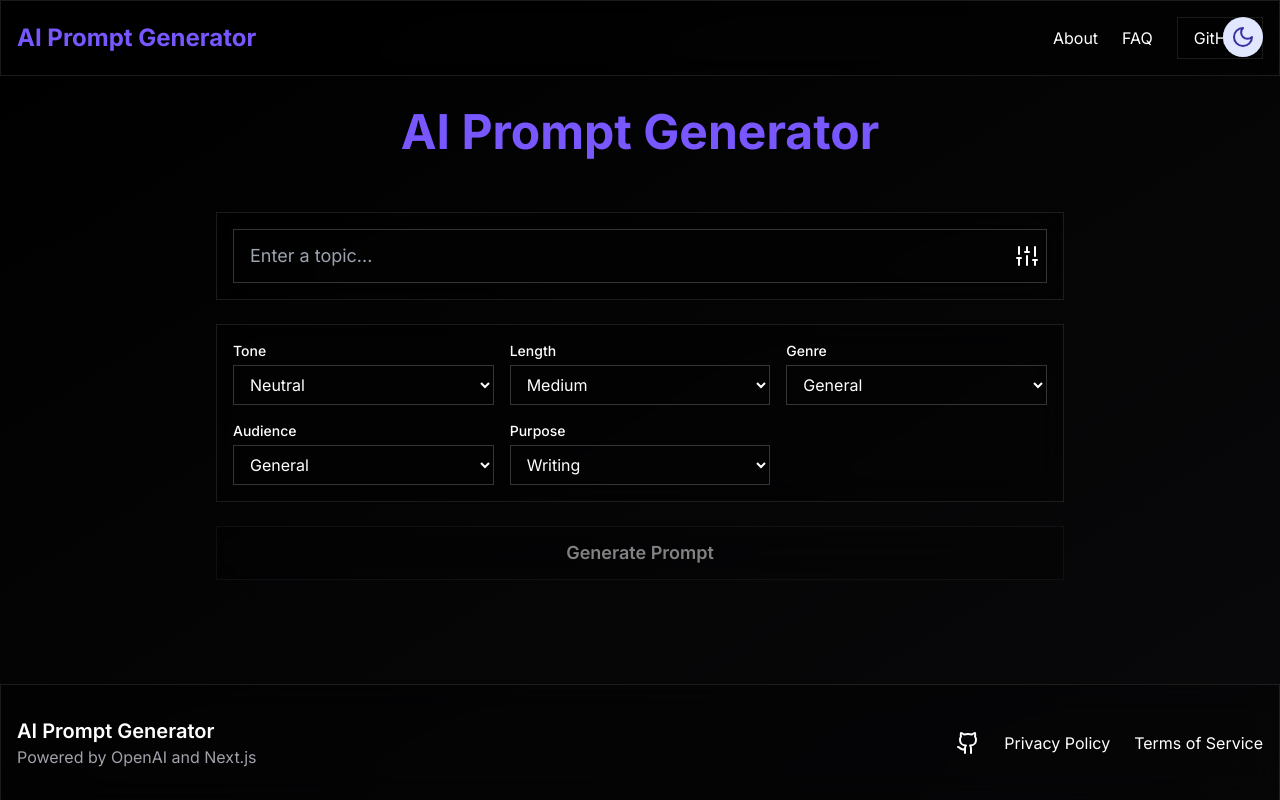
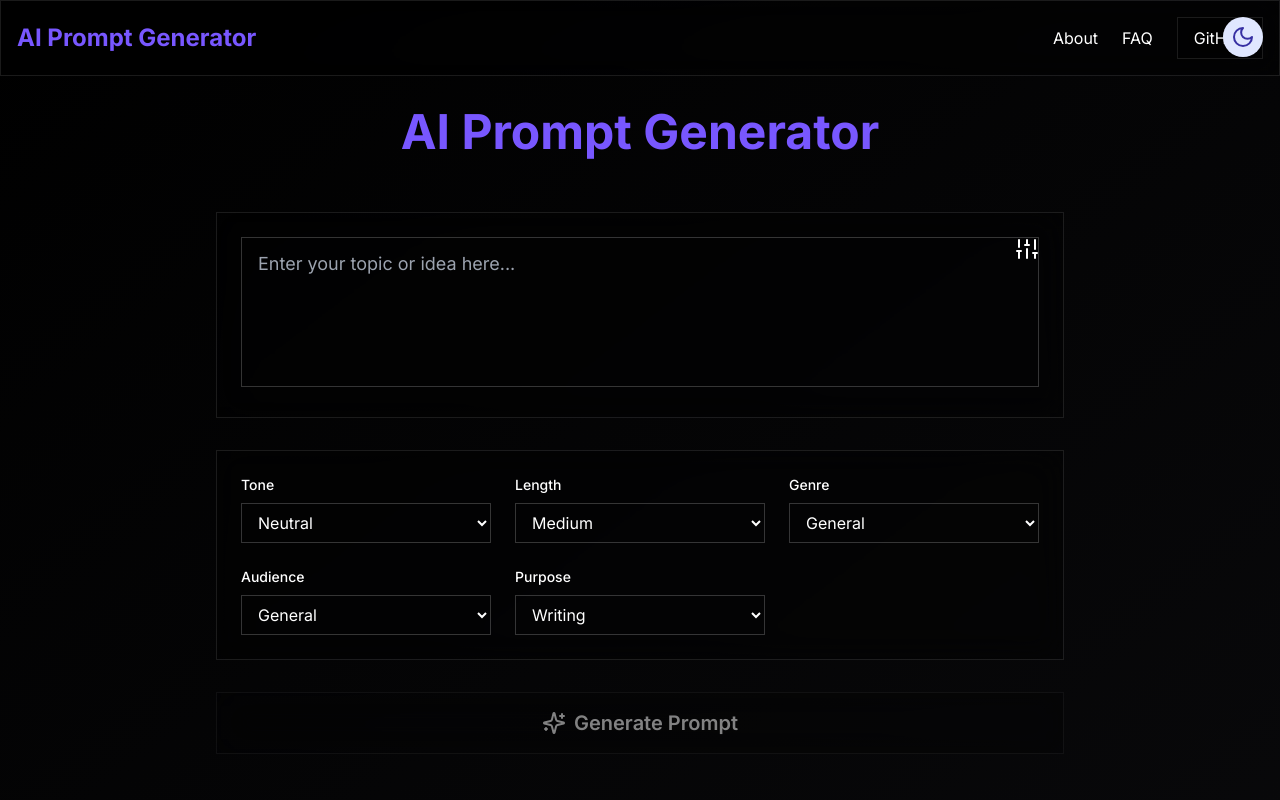
Before and after one commit to saikothasan/nex, a Next.js app: page / in a window 1280 px wide. Both pictures are taken after a click on the button 1027 px from the left and 256 px from the top of the page. Shown: the top 800 px of the page. Built offline with nearby package versions, Linux system fonts and the light colour scheme.

Commit message:
Update PromptGenerator.tsx

```diff
--- a/components/PromptGenerator.tsx
+++ b/components/PromptGenerator.tsx
@@ -1,7 +1,7 @@
 'use client';
 
 import { useState, useEffect } from 'react';
-import { Sliders, RefreshCw, Copy, Check, Save, Share2, Download } from 'lucide-react';
+import { Sliders, RefreshCw, Copy, Check, Save, Share2, Download, Sparkles } from 'lucide-react';
 import { toast, ToastContainer } from 'react-toastify';
 import 'react-toastify/dist/ReactToastify.css';
 import PromptHistory from './PromptHistory';
@@ -108,26 +108,25 @@ export default function PromptGenerator() {
 
   return (
     <div className="max-w-4xl mx-auto p-6">
-      <div className="mb-6 relative glass rounded-lg p-4">
-        <input
-          type="text"
+      <div className="mb-8 relative glass rounded-lg p-6">
+        <textarea
           value={topic}
           onChange={(e) => setTopic(e.target.value)}
-          placeholder="Enter a topic..."
-          className="w-full px-4 py-3 rounded-lg bg-transparent border border-white/20 focus:outline-none focus:ring-2 focus:ring-primary text-foreground placeholder-gray-400 text-lg"
+          placeholder="Enter your topic or idea here..."
+          className="w-full px-4 py-3 rounded-lg bg-transparent border border-white/20 focus:outline-none focus:ring-2 focus:ring-primary text-foreground placeholder-gray-400 text-lg min-h-[150px] resize-none"
         />
         <button
           onClick={() => setShowSettings(!showSettings)}
-          className="absolute right-6 top-1/2 transform -translate-y-1/2 text-foreground hover:text-primary focus:outline-none transition-transform duration-200 ease-in-out hover:scale-110"
+          className="absolute right-6 top-6 text-foreground hover:text-primary focus:outline-none transition-transform duration-200 ease-in-out hover:scale-110"
           aria-label="Toggle settings"
         >
           <Sliders size={24} />
         </button>
       </div>
-      <div className={`mb-6 glass rounded-lg p-4 transition-all duration-300 ease-in-out ${showSettings ? 'opacity-100 max-h-96' : 'opacity-0 max-h-0 overflow-hidden'}`}>
-        <div className="grid grid-cols-1 md:grid-cols-2 lg:grid-cols-3 gap-4">
+      <div className={`mb-8 glass rounded-lg p-6 transition-all duration-300 ease-in-out ${showSettings ? 'opacity-100 max-h-[1000px]' : 'opacity-0 max-h-0 overflow-hidden'}`}>
+        <div className="grid grid-cols-1 md:grid-cols-2 lg:grid-cols-3 gap-6">
           <div>
-            <label htmlFor="tone" className="block text-sm font-medium text-foreground mb-1">Tone</label>
+            <label htmlFor="tone" className="block text-sm font-medium text-foreground mb-2">Tone</label>
             <select
               id="tone"
               value={tone}
@@ -143,7 +142,7 @@ export default function PromptGenerator() {
             </select>
           </div>
           <div>
-            <label htmlFor="length" className="block text-sm font-medium text-foreground mb-1">Length</label>
+            <label htmlFor="length" className="block text-sm font-medium text-foreground mb-2">Length</label>
             <select
               id="length"
               value={length}
@@ -156,7 +155,7 @@ export default function PromptGenerator() {
             </select>
           </div>
           <div>
-            <label htmlFor="genre" className="block text-sm font-medium text-foreground mb-1">Genre</label>
+            <label htmlFor="genre" className="block text-sm font-medium text-foreground mb-2">Genre</label>
             <select
               id="genre"
               value={genre}
@@ -172,7 +171,7 @@ export default function PromptGenerator() {
             </select>
           </div>
           <div>
-            <label htmlFor="audience" className="block text-sm font-medium text-foreground mb-1">Audience</label>
+            <label htmlFor="audience" className="block text-sm font-medium text-foreground mb-2">Audience</label>
             <select
               id="audience"
               value={audience}
@@ -187,7 +186,7 @@ export default function PromptGenerator() {
             </select>
           </div>
           <div>
-            <label htmlFor="purpose" className="block text-sm font-medium text-foreground mb-1">Purpose</label>
+            <label htmlFor="purpose" className="block text-sm font-medium text-foreground mb-2">Purpose</label>
             <select
               id="purpose"
               value={purpose}
@@ -206,19 +205,20 @@ export default function PromptGenerator() {
       <button
         onClick={generatePrompt}
         disabled={isLoading || !topic}
-        className="w-full glass text-foreground py-3 px-4 rounded-lg font-semibold hover:bg-primary hover:text-primary-foreground focus:outline-none focus:ring-2 focus:ring-primary focus:ring-opacity-50 disabled:opacity-50 disabled:cursor-not-allowed transition-all duration-300 text-lg"
+        className="w-full glass text-foreground py-4 px-6 rounded-lg font-semibold hover:bg-primary hover:text-primary-foreground focus:outline-none focus:ring-2 focus:ring-primary focus:ring-opacity-50 disabled:opacity-50 disabled:cursor-not-allowed transition-all duration-300 text-xl flex items-center justify-center"
       >
         {isLoading ? (
-          <RefreshCw className="animate-spin mx-auto" size={24} />
+          <RefreshCw className="animate-spin mr-2" size={24} />
         ) : (
-          'Generate Prompt'
+          <Sparkles className="mr-2" size={24} />
         )}
+        {isLoading ? 'Generating...' : 'Generate Prompt'}
       </button>
       {prompt && (
         <div className="mt-8 glass rounded-lg p-6 transition-opacity duration-300 ease-in-out opacity-100">
           <h2 className="text-2xl font-semibold mb-4 text-foreground">Generated Prompt:</h2>
-          <p className="text-foreground text-lg leading-relaxed">{prompt}</p>
-          <div className="mt-4 flex flex-wrap gap-2">
+          <p className="text-foreground text-lg leading-relaxed bg-black/20 p-4 rounded-md">{prompt}</p>
+          <div className="mt-6 flex flex-wrap gap-4">
             <button
               onClick={copyToClipboard}
               className="flex items-center justify-center px-4 py-2 glass text-foreground rounded-md hover:bg-primary hover:text-primary-foreground transition-colors duration-300 focus:outline-none focus:ring-2 focus:ring-primary"
```
